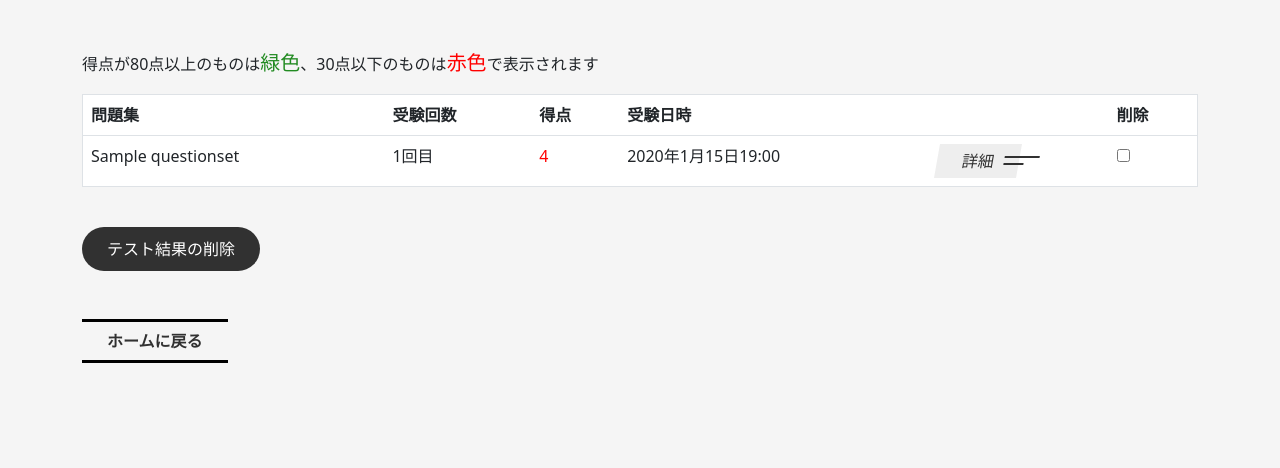
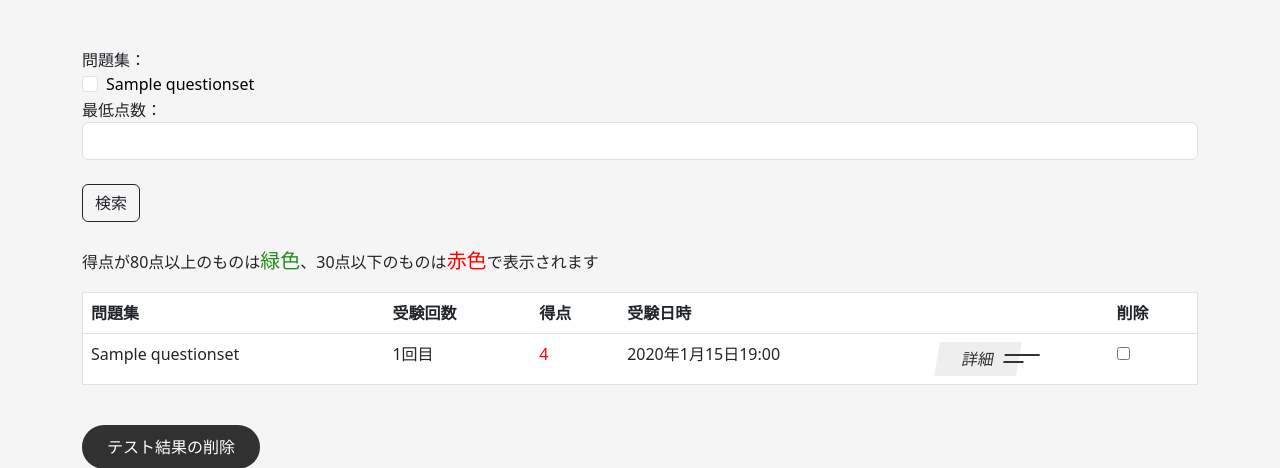
Before and after one commit to sbjalps0913/sbjBA, a Django app: page /ba/result/list/ in a window 1280 px wide. Shown: the part 56-524 px from the top of the page. Run offline with Django 4.2, Linux system fonts and the light colour scheme; a user stored in the database is signed in; tables that the repository leaves empty hold one stand-in row (values such as "Sample post").

Commit message:
[add]【通常ユーザ】「テスト結果の絞り込み」機能
テスト結果一覧画面[ba_result_list.html]において，問題集・点数でテスト結果を絞り込んで表示する機能を実装した．

```diff
--- a/ba/templates/ba/ba_question_list.html
+++ b/ba/templates/ba/ba_question_list.html
@@ -49,6 +49,12 @@
 
     	<br>
     	<style>
+	        /* チェックボックスの色を黒色に設定 */
+	        .form-check-input:checked {
+	            background-color: black;
+	        }
+	    </style>
+    	<style>
 			table td {
 				background: #eee;
 			}
--- a/ba/templates/ba/ba_result_list.html
+++ b/ba/templates/ba/ba_result_list.html
@@ -4,6 +4,42 @@
 
 {% block main %}
     <div class="container mt-5">
+    	<form method="get" action="{% url 'ba:result_list' %}">
+		    <!-- 問題集の絞り込み -->
+		    <div class="form-group">
+		        <label>問題集：</label>
+		        <br>
+		        {% for question_set in question_sets %}
+		            <div class="form-check form-check-inline">
+		                <input class="form-check-input" type="checkbox" id="question_set_{{ question_set.id }}" name="question_sets" value="{{ question_set.id }}">
+		                <label class="form-check-label" for="question_set_{{ question_set.id }}" style="color: black;">{{ question_set.title }}</label>
+		            </div>
+		        {% endfor %}
+		    </div>
+
+		    <!--
+		    <div class="form-group">
+		        <label for="question_set">問題集：</label>
+		        <select class="form-control" id="question_set" name="question_set">
+		            <option value="">すべての問題集</option>
+		            {% for question_set in question_sets %}
+		                <option value="{{ question_set.id }}">{{ question_set.title }}</option>
+		            {% endfor %}
+		        </select>
+		    </div>
+		    -->
+
+		    <!-- 点数の絞り込み -->
+		    <div class="form-group">
+		        <label for="min_score">最低点数：</label>
+		        <input type="number" class="form-control" id="min_score" name="min_score" min="0" step="1">
+		    </div>
+
+			<br>
+		    <button type="submit" class="btn btn-outline-dark">検索</button>
+		</form>
+
+    	<br>
         <p>得点が80点以上のものは<span style="color: #228b22; font-size: 20px;">緑色</span>、30点以下のものは<span style="color: red; font-size: 20px;">赤色</span>で表示されます</p>
 
         <form id="deleteForm" method="post" action="{% url 'ba:delete_result' %}">
@@ -56,6 +92,13 @@
         <br><br>
     </div>
 
+    <style>
+        /* チェックボックスの色を黒色に設定 */
+        .form-check-input:checked {
+            background-color: black;
+        }
+    </style>
+
     <script>
         const deleteForm = document.getElementById('deleteForm');
         const deleteButton = document.getElementById('deleteButton');
--- a/ba/templates/ba/ba_start_question.html
+++ b/ba/templates/ba/ba_start_question.html
@@ -17,9 +17,8 @@
     	<div class="button_show">
     		<button id="toggleQuestionsButton">問題を表示</button>
     	</div>
-    	<br><br>
+    	<br>
     	<div id="questionList" style="display: none;">
-	    	<h3>問題</h3>
 	    	<ol>
 	    		{% for question in questions %}
 	    			<li><a href="{% url 'ba:user_question_detail' question.pk %}" class="custom-link">{{ question.text }}</a></li>
@@ -31,9 +30,8 @@
     	<div class="button_show">
     		<button id="toggleResultsButton">過去のテスト結果を表示</button>
     	</div>
-    	<br><br>
+    	<br>
     	<div id="resultList" style="display: none;">
-	    	<h3>過去のテスト結果</h3>
 	    	<p>得点が80点以上のものは<span style="color: #228b22; font-size: 20px;">緑色</span>、30点以下のものは<span style="color: red; font-size: 20px;">赤色</span>で表示されます</p>
 	    	<table class="table" border="1">
 	            <thead>
--- a/ba/views.py
+++ b/ba/views.py
@@ -380,6 +380,37 @@ class ResultListView(LoginRequiredMixin, ListView):
     template_name = 'ba/ba_result_list.html'
     context_object_name = 'scores'
 
+    def get_queryset(self):
+        queryset = super().get_queryset()
+        question_sets = self.request.GET.getlist('question_sets')
+        min_score = self.request.GET.get('min_score')
+
+        if question_sets:
+            queryset = queryset.filter(question_set_id__in=question_sets)
+        if min_score:
+            queryset = queryset.filter(rate__gte=min_score)
+
+        return queryset
+
+    '''
+    def get_queryset(self):
+        queryset = super().get_queryset()
+        question_set_id = self.request.GET.get('question_set')
+        min_score = self.request.GET.get('min_score')
+
+        if question_set_id:
+            queryset = queryset.filter(question_set_id=question_set_id)
+        if min_score:
+            queryset = queryset.filter(rate__gte=min_score)
+
+        return queryset
+    '''
+
+    def get_context_data(self, **kwargs):
+        context = super().get_context_data(**kwargs)
+        context['question_sets'] = QuestionSet.objects.all()
+
+        return context
 
 # スコア結果削除確認画面
 class DeleteResultView(View):
```
